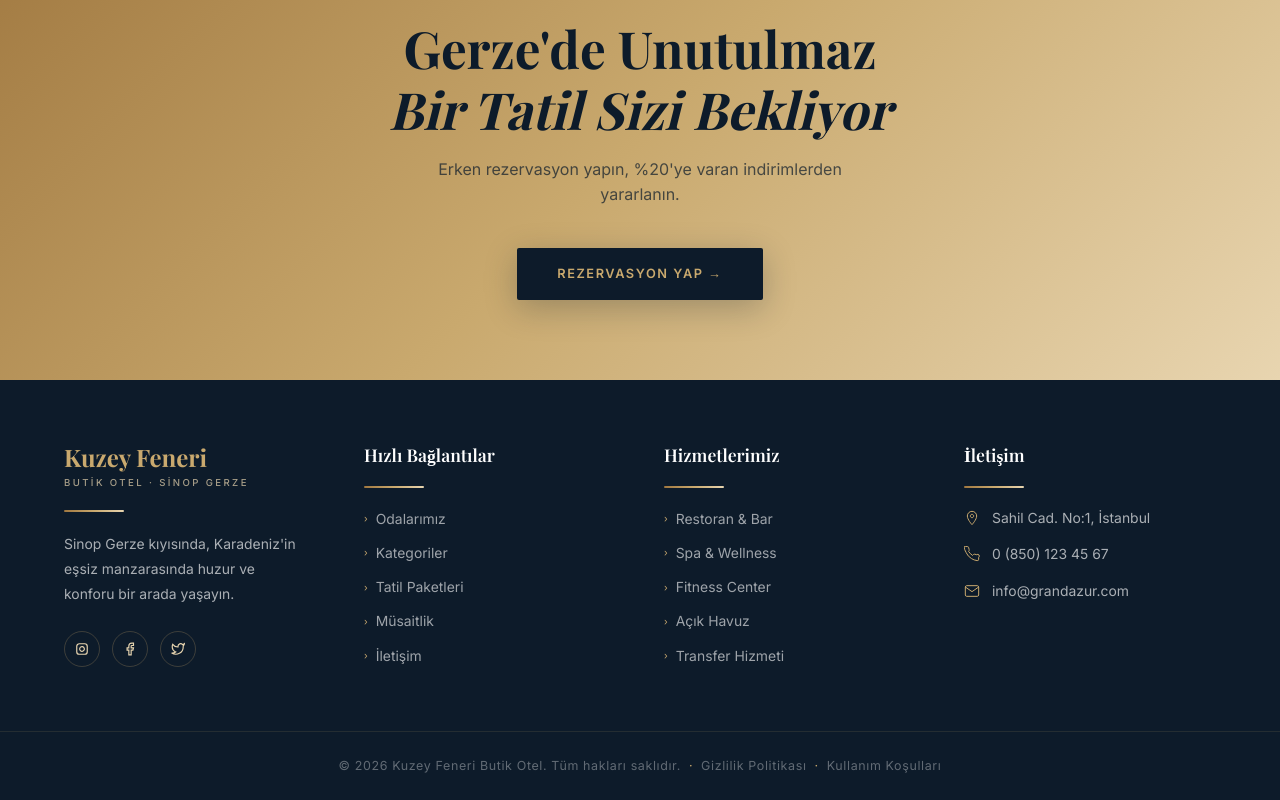
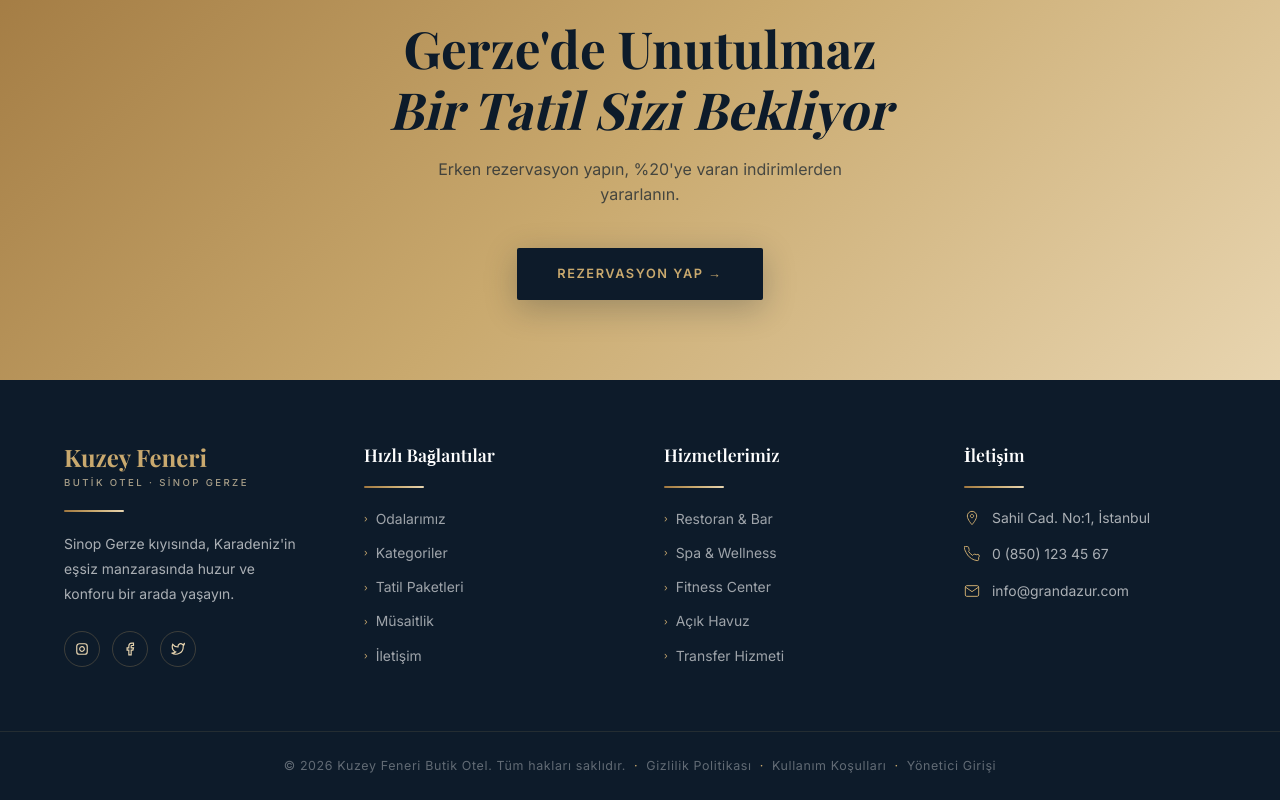
Before and after one commit to mahirr-Art/hotel-reservation-system, a Next.js app: page / in a window 1280 px wide. Shown: the part 3387-4187 px from the top of the page. Built offline with nearby package versions, Linux system fonts and the light colour scheme; no server answers; the database is empty; a web font is replaced by a local one.

Commit message:
özellik: footer kısmına yönetici girişi linki eklendi

```diff
--- a/components/Footer.tsx
+++ b/components/Footer.tsx
@@ -128,6 +128,8 @@ export default function Footer() {
         Gizlilik Politikası
         <span style={{ color: "var(--gold)", margin: "0 0.5rem" }}>·</span>
         Kullanım Koşulları
+        <span style={{ color: "var(--gold)", margin: "0 0.5rem" }}>·</span>
+        <Link href="/admin" className="hover:text-white transition-colors">Yönetici Girişi</Link>
       </div>
     </footer>
   );
```
